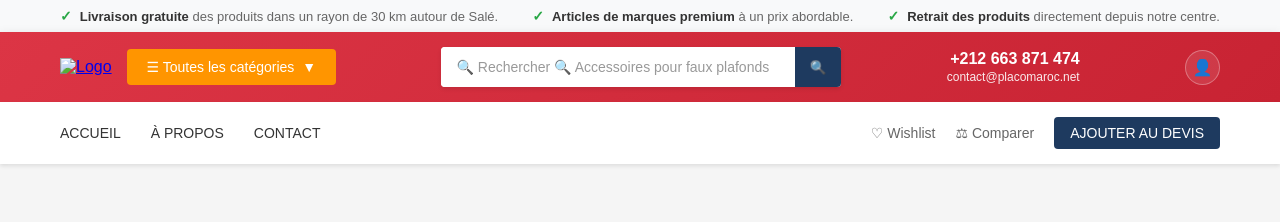
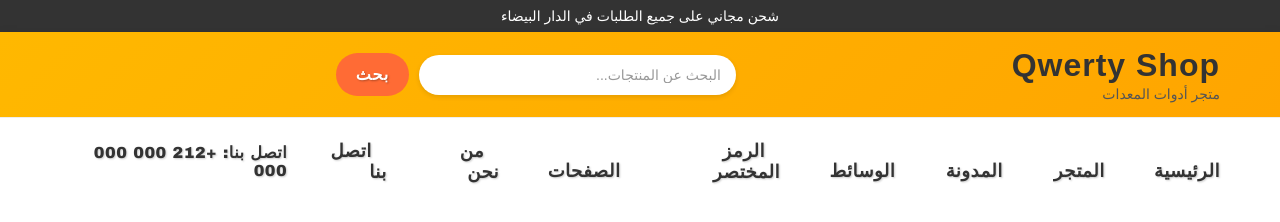
Before and after one commit to RamzyTest1/TestWebsite, a plain HTML site: page main.html in a window 1280 px wide. Drawn offline with Linux system fonts and the light colour scheme.

Commit message:
Update main.html

```diff
--- a/main.html
+++ b/main.html
@@ -1,9 +1,9 @@
 <!DOCTYPE html>
-<html lang="fr">
+<html lang="ar" dir="rtl">
 <head>
     <meta charset="UTF-8">
     <meta name="viewport" content="width=device-width, initial-scale=1.0">
-    <title>Ramzy.Test - Header</title>
+    <title>Qwerty Shop - متجر أدوات المعدات</title>
     <style>
         * {
             margin: 0;
@@ -12,181 +12,75 @@
         }
 
         body {
-            font-family: Arial, sans-serif;
-            background-color: #f5f5f5;
+            font-family: 'Arial', sans-serif;
+            direction: rtl;
         }
 
+        /* Top banner */
         .top-banner {
-            background-color: #f8f9fa;
+            background-color: #333;
+            color: white;
+            text-align: center;
             padding: 8px 0;
-            font-size: 13px;
-            color: #333;
-        }
-
-        .top-banner .container {
-            max-width: 1200px;
-            margin: 0 auto;
-            padding: 0 20px;
-            display: flex;
-            justify-content: space-between;
-            align-items: center;
-            flex-wrap: wrap;
-            gap: 20px;
-        }
-
-        .feature-item {
-            display: flex;
-            align-items: center;
-            gap: 8px;
-        }
-
-        .checkmark {
-            color: #28a745;
-            font-weight: bold;
             font-size: 14px;
         }
 
-        .feature-text {
-            color: #666;
-        }
-
-        .feature-text strong {
-            color: #333;
-        }
-
+        /* Main header */
         .main-header {
-            background: linear-gradient(135deg, #dc3545 0%, #c82333 100%);
-            color: white;
+            background: linear-gradient(135deg, #FFB800 0%, #FFA500 100%);
             padding: 15px 0;
             box-shadow: 0 2px 10px rgba(0,0,0,0.1);
         }
 
-        .main-header .container {
+        .header-container {
             max-width: 1200px;
             margin: 0 auto;
+            display: flex;
+            align-items: center;
+            justify-content: space-between;
             padding: 0 20px;
-            display: flex;
-            justify-content: space-between;
-            align-items: center;
-            flex-wrap: wrap;
-            gap: 20px;
         }
 
+        /* Logo section */
         .logo-section {
             display: flex;
             align-items: center;
             gap: 15px;
         }
 
-        .logo-link {
-            display: inline-block;
-            transition: opacity 0.3s;
+        .logo {
+            font-size: 32px;
+            font-weight: bold;
+            color: #333;
+            text-decoration: none;
+            letter-spacing: 1px;
         }
 
-        .logo-link:hover {
-            opacity: 0.8;
+        .logo-subtitle {
+            font-size: 14px;
+            color: #555;
+            margin-top: 2px;
         }
 
-        .logo-image {
-            height: 40px;
-            width: auto;
-            object-fit: contain;
-        }
-
-        .logo-icon {
-            width: 20px;
-            height: 20px;
-            background-color: #1e3a5f;
-            border-radius: 2px;
-        }px;
-        }
-
-        .logo-icon {
-            width: 20px;
-            height: 20px;
-            background-color: #1e3a5f;
-            border-radius: 2px;
-        }
-
-        .categories-container {
-            position: relative;
-            display: inline-block;
-        }
-
-        .categories-btn {
-            background-color: #ff9500;
-            color: white;
-            padding: 10px 20px;
-            border: none;
-            border-radius: 4px;
-            cursor: pointer;
-            font-size: 14px;
-            display: flex;
-            align-items: center;
-            gap: 8px;
-            transition: background-color 0.3s;
-        }
-
-        .categories-btn:hover {
-            background-color: #e8850f;
-        }
-
-        .categories-dropdown {
-            position: absolute;
-            top: 100%;
-            left: 0;
-            background-color: white;
-            box-shadow: 0 4px 10px rgba(0,0,0,0.1);
-            border-radius: 4px;
-            min-width: 200px;
-            z-index: 1000;
-            display: none;
-        }
-
-        .categories-container:hover .categories-dropdown {
-            display: block;
-        }
-
-        .dropdown-item {
-            padding: 12px 16px;
-            color: #333;
-            text-decoration: none;
-            display: block;
-            border-bottom: 1px solid #eee;
-            transition: background-color 0.3s;
-            font-size: 14px;
-        }
-
-        .dropdown-item:hover {
-            background-color: #f8f9fa;
-            color: #ff9500;
-        }
-
-        .dropdown-item:last-child {
-            border-bottom: none;
-        }
-
+        /* Search section */
         .search-section {
             flex: 1;
             max-width: 400px;
-            position: relative;
-        }
-
-        .search-container {
+            margin: 0 30px;
             display: flex;
-            background-color: white;
-            border-radius: 4px;
-            overflow: hidden;
-            box-shadow: 0 2px 4px rgba(0,0,0,0.1);
+            align-items: center;
+            gap: 10px;
         }
 
         .search-input {
             flex: 1;
             padding: 12px 15px;
             border: none;
+            border-radius: 25px;
+            font-size: 14px;
+            box-shadow: 0 2px 5px rgba(0,0,0,0.1);
             outline: none;
-            font-size: 14px;
-            color: #333;
+            text-align: right;
         }
 
         .search-input::placeholder {
@@ -194,227 +88,258 @@
         }
 
         .search-btn {
-            background-color: #1e3a5f;
+            background-color: #FF6B35;
             color: white;
-            padding: 12px 15px;
             border: none;
+            padding: 12px 20px;
+            border-radius: 25px;
+            cursor: pointer;
+            font-size: 16px;
+            font-weight: 900;
+            font-family: 'Arial Black', Arial, sans-serif;
+            text-transform: uppercase;
+            letter-spacing: 1px;
+            transition: background-color 0.3s;
+            text-shadow: 1px 1px 2px rgba(0,0,0,0.3);
+        }
+
+        .search-btn:hover {
+            background-color: #E55A2B;
+        }
+
+        /* User section */
+        .user-section {
+            display: flex;
+            align-items: center;
+            gap: 20px;
+        }
+
+        .user-account {
+            display: flex;
+            align-items: center;
+            gap: 8px;
+            color: #333;
+            text-decoration: none;
+            font-size: 14px;
+        }
+
+        .user-icon, .heart-icon, .cart-icon {
+            width: 24px;
+            height: 24px;
+            display: flex;
+            align-items: center;
+            justify-content: center;
+            border-radius: 50%;
+            background-color: rgba(255,255,255,0.3);
+            color: #333;
             cursor: pointer;
             transition: background-color 0.3s;
         }
 
-        .search-btn:hover {
-            background-color: #2c5282;
+        .user-icon:hover, .heart-icon:hover, .cart-icon:hover {
+            background-color: rgba(255,255,255,0.5);
         }
 
-        .contact-section {
-            text-align: right;
-            font-size: 14px;
-        }
-
-        .phone-number {
-            font-weight: bold;
-            font-size: 16px;
-            margin-bottom: 2px;
-        }
-
-        .email {
-            font-size: 12px;
-            opacity: 0.9;
-        }
-
-        .user-icon {
-            background-color: rgba(255,255,255,0.1);
-            border: 1px solid rgba(255,255,255,0.3);
+        .cart-badge {
+            background-color: #FF6B35;
+            color: white;
             border-radius: 50%;
-            width: 35px;
-            height: 35px;
+            width: 18px;
+            height: 18px;
             display: flex;
             align-items: center;
             justify-content: center;
-            cursor: pointer;
-            transition: background-color 0.3s;
+            font-size: 12px;
+            position: relative;
+            top: -10px;
+            right: -10px;
         }
 
-        .user-icon:hover {
-            background-color: rgba(255,255,255,0.2);
+        /* Navigation */
+        .navigation {
+            background-color: white;
+            border-top: 1px solid #eee;
+            padding: 15px 0;
+        }
+
+        .nav-container {
+            max-width: 1200px;
+            margin: 0 auto;
+            display: flex;
+            justify-content: space-between;
+            align-items: center;
+            padding: 0 20px;
         }
 
         .nav-menu {
-            background-color: white;
-            padding: 15px 0;
-            box-shadow: 0 2px 4px rgba(0,0,0,0.1);
+            display: flex;
+            gap: 30px;
+            list-style: none;
         }
 
-        .nav-menu .container {
-            max-width: 1200px;
-            margin: 0 auto;
-            padding: 0 20px;
-            display: flex;
-            justify-content: space-between;
-            align-items: center;
+        .nav-menu a {
+            color: #333;
+            text-decoration: none;
+            font-size: 18px;
+            font-weight: 900;
+            font-family: 'Arial Black', Arial, sans-serif;
+            transition: all 0.3s ease;
+            text-shadow: 1px 1px 2px rgba(0,0,0,0.2);
+            letter-spacing: 0.5px;
+            padding: 10px 15px;
+            border-radius: 8px;
+            position: relative;
+            overflow: hidden;
         }
 
-        .nav-links {
-            display: flex;
-            gap: 30px;
+        .nav-menu a::before {
+            content: '';
+            position: absolute;
+            top: 0;
+            left: 0;
+            right: 0;
+            bottom: 0;
+            background: linear-gradient(135deg, #FF6B35, #FFB800);
+            transform: scaleX(0);
+            transform-origin: left;
+            transition: transform 0.3s ease;
+            z-index: -1;
         }
 
-        .nav-link {
-            color: #333;
-            text-decoration: none;
-            font-size: 14px;
-            font-weight: 500;
-            transition: color 0.3s;
+        .nav-menu a:hover::before {
+            transform: scaleX(1);
         }
 
-        .nav-link:hover {
-            color: #1e3a5f;
+        .nav-menu a:hover {
+            color: white;
+            text-shadow: 2px 2px 4px rgba(0,0,0,0.5);
+            transform: translateY(-2px);
         }
 
-        .nav-actions {
-            display: flex;
-            gap: 20px;
-            align-items: center;
+        .nav-menu a:hover {
+            color: #FF6B35;
         }
 
-        .nav-action {
-            color: #666;
-            text-decoration: none;
-            font-size: 14px;
-            display: flex;
-            align-items: center;
-            gap: 5px;
+        .contact-info {
+            color: #333;
+            font-size: 16px;
+            font-weight: 900;
+            font-family: 'Arial Black', Arial, sans-serif;
+            text-shadow: 1px 1px 2px rgba(0,0,0,0.2);
+            letter-spacing: 0.5px;
+            padding: 10px 15px;
+            border-radius: 8px;
+            position: relative;
+            overflow: hidden;
+            transition: all 0.3s ease;
+            cursor: pointer;
         }
 
-        .add-to-cart-btn {
-            background-color: #1e3a5f;
-            color: white;
-            padding: 8px 16px;
-            border: none;
-            border-radius: 4px;
-            cursor: pointer;
-            font-size: 14px;
-            transition: background-color 0.3s;
+        .contact-info::before {
+            content: '';
+            position: absolute;
+            top: 0;
+            left: 0;
+            right: 0;
+            bottom: 0;
+            background: linear-gradient(135deg, #FF6B35, #FFB800);
+            transform: scaleX(0);
+            transform-origin: right;
+            transition: transform 0.3s ease;
+            z-index: -1;
         }
 
-        .add-to-cart-btn:hover {
-            background-color: #2c5282;
+        .contact-info:hover::before {
+            transform: scaleX(1);
         }
 
+        .contact-info:hover {
+            color: white;
+            text-shadow: 2px 2px 4px rgba(0,0,0,0.5);
+            transform: translateY(-2px);
+        }
+
+        /* Icons */
+        .icon {
+            font-size: 16px;
+        }
+
+        /* Responsive */
         @media (max-width: 768px) {
-            .top-banner .container {
+            .header-container {
+                flex-wrap: wrap;
+                gap: 15px;
+            }
+
+            .search-section {
+                order: 3;
+                width: 100%;
+                margin: 0;
+            }
+
+            .nav-menu {
+                gap: 15px;
+                font-size: 14px;
+            }
+
+            .nav-container {
                 flex-direction: column;
                 gap: 10px;
             }
 
-            .main-header .container {
-                flex-direction: column;
-                gap: 15px;
-            }
-
-            .search-section {
-                max-width: 100%;
-            }
-
-            .nav-links {
-                flex-wrap: wrap;
-                gap: 15px;
+            .contact-info {
+                order: 2;
             }
         }
     </style>
 </head>
 <body>
-    <!-- Top Banner with Features -->
+    <!-- Top Banner -->
     <div class="top-banner">
-        <div class="container">
-            <div class="feature-item">
-                <span class="checkmark">✓</span>
-                <span class="feature-text"><strong>Livraison gratuite</strong> des produits dans un rayon de 30 km autour de Salé.</span>
-            </div>
-            <div class="feature-item">
-                <span class="checkmark">✓</span>
-                <span class="feature-text"><strong>Articles de marques premium</strong> à un prix abordable.</span>
-            </div>
-            <div class="feature-item">
-                <span class="checkmark">✓</span>
-                <span class="feature-text"><strong>Retrait des produits</strong> directement depuis notre centre.</span>
-            </div>
-        </div>
+        شحن مجاني على جميع الطلبات في الدار البيضاء
     </div>
 
     <!-- Main Header -->
-    <div class="main-header">
-        <div class="container">
+    <header class="main-header">
+        <div class="header-container">
+            <!-- Logo Section -->
             <div class="logo-section">
-                <a href="#" class="logo-link">
-                    <img src="C:\Users\l7waaaaaaaaaay\Desktop\qwerty-logo-png_seeklogo-114798.png" alt="Logo" class="logo-image">
-                </a>
-                <div class="categories-container">
-                    <button class="categories-btn">
-                        ☰ Toutes les catégories
-                        <span>▼</span>
-                    </button>
-                    <div class="categories-dropdown">
-                        <a href="#" class="dropdown-item">Ramzy</a>
-                        <a href="#" class="dropdown-item">Qwerty</a>
-                        <a href="#" class="dropdown-item">Hamza</a>
-                        <a href="#" class="dropdown-item">zbi</a>
-                    </div>
+                <div>
+                    <a href="#" class="logo">Qwerty Shop</a>
+                    <div class="logo-subtitle">متجر أدوات المعدات</div>
                 </div>
             </div>
 
+            <!-- Search Section -->
             <div class="search-section">
-                <div class="search-container">
-                    <input type="text" class="search-input" placeholder="🔍 Rechercher 🔍 Accessoires pour faux plafonds">
-                    <button class="search-btn">
-                        🔍
-                    </button>
-                </div>
+                <input type="text" class="search-input" placeholder="البحث عن المنتجات...">
+                <button class="search-btn">بحث</button>
             </div>
 
-            <div class="contact-section">
-                <div class="phone-number">+212 663 871 474</div>
-                <div class="email">contact@placomaroc.net</div>
-            </div>
-
-            <div class="user-icon">
-                👤
+            <!-- User Section -->
+            <div class="user-section">
             </div>
         </div>
-    </div>
+    </header>
 
-    <!-- Navigation Menu -->
-    <div class="nav-menu">
-        <div class="container">
-            <div class="nav-links">
-                <a href="#" class="nav-link">ACCUEIL</a>
-                <a href="#" class="nav-link">À PROPOS</a>
-                <a href="#" class="nav-link">CONTACT</a>
-            </div>
-            <div class="nav-actions">
-                <a href="#" class="nav-action">♡ Wishlist</a>
-                <a href="#" class="nav-action">⚖ Comparer</a>
-                <button class="add-to-cart-btn">AJOUTER AU DEVIS</button>
+    <!-- Navigation -->
+    <nav class="navigation">
+        <div class="nav-container">
+            <ul class="nav-menu">
+                <li><a href="#">الرئيسية</a></li>
+                <li><a href="#">المتجر</a></li>
+                <li><a href="#">المدونة</a></li>
+                <li><a href="#">الوسائط</a></li>
+                <li><a href="#">الرمز المختصر</a></li>
+                <li><a href="#">الصفحات</a></li>
+                <li><a href="#">من نحن</a></li>
+                <li><a href="#">اتصل بنا</a></li>
+            </ul>
+
+            <div class="contact-info">
+                اتصل بنا: +212 000 000 000
             </div>
         </div>
-    </div>
-
-    <script>
-        // Add some interactivity
-        document.querySelector('.search-btn').addEventListener('click', function() {
-            const searchInput = document.querySelector('.search-input');
-            if (searchInput.value.trim()) {
-                alert('Recherche pour: ' + searchInput.value);
-            } else {
-                alert('Veuillez entrer un terme de recherche');
-            }
-        });
-
-        document.querySelector('.search-input').addEventListener('keypress', function(e) {
-            if (e.key === 'Enter') {
-                document.querySelector('.search-btn').click();
-            }
-        });
-    </script>
+    </nav>
 </body>
 </html>
```
